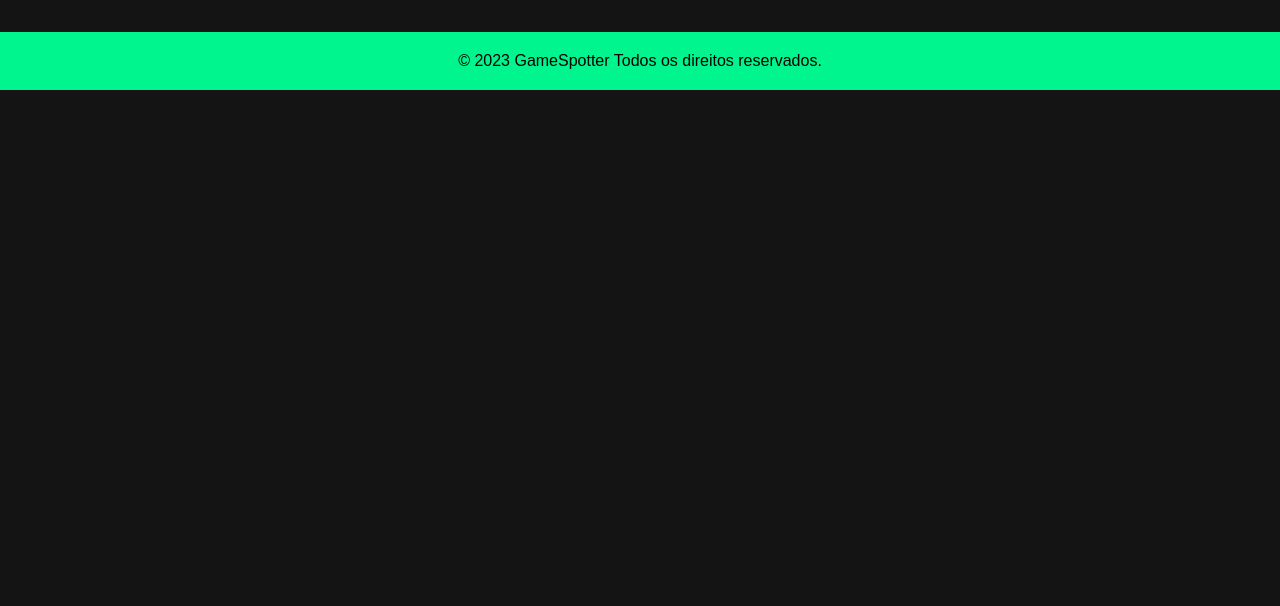
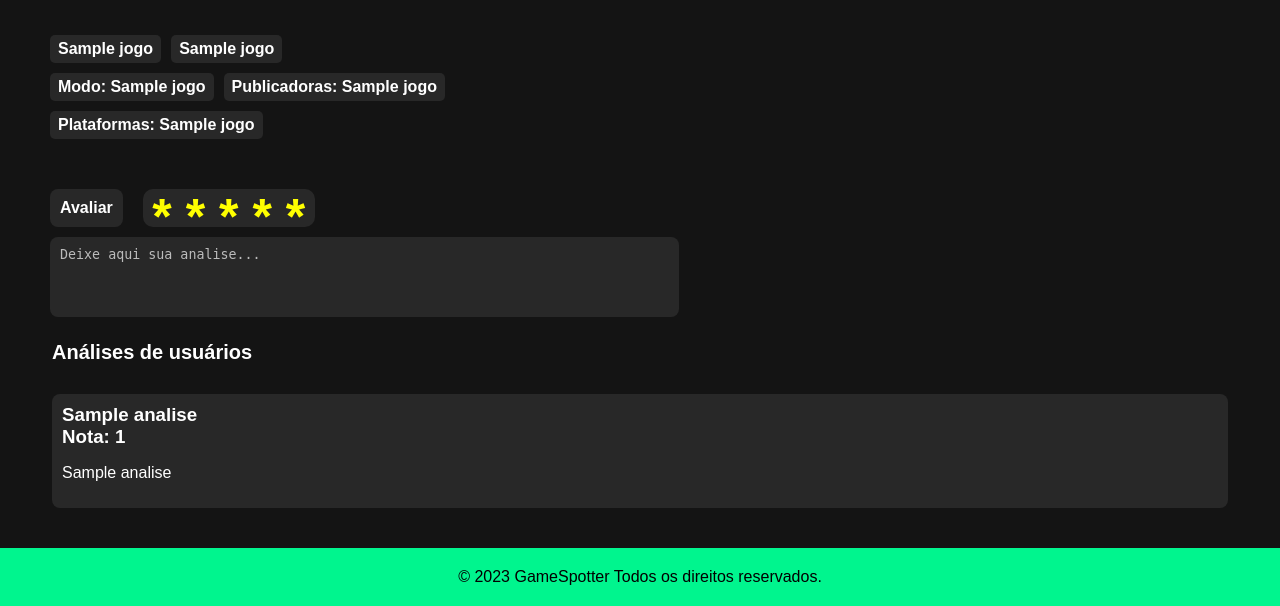
Before and after one commit to ViniHubb/CatalogoJogos, a Flask app: template templates/paginaJogo.html in a window 1280 px wide. Shown: the part 710-1316 px from the top of the page. Before the commit the page ends 800 px from the top, so only its background shows below. Run offline with Flask 3, Linux system fonts and the light colour scheme; the template is opened without the code that fills it: most values are stand-ins (such as "Sample title", 1, 10 or a date in 2020).

Commit message:
Mais alterações na tela do jogo e na rota /jogo

```diff
--- a/main.py
+++ b/main.py
@@ -6,7 +6,7 @@ conexao = mysql.connector.connect(
 
     host = 'localhost',
     user='root',
-    password='143786',
+    password='1234',
     database='catalogo',
 )
 
@@ -24,7 +24,7 @@ class Usuario(UserMixin):
 @login_manager.user_loader
 def load_user(user_id):
     cursor = conexao.cursor(dictionary=True)
-    cursor.execute("SELECT * FROM usuario WHERE email = %s", (user_id,))
+    cursor.execute("SELECT * FROM usuarios WHERE email = %s", (user_id,))
     usuario_data = cursor.fetchone()
     if usuario_data:
         usuario = Usuario()
@@ -49,7 +49,7 @@ def Catalogo():
         termo_pesquisa = request.form['termo_pesquisa']
 
         # Consultar o banco de dados para jogos que contenham o termo de pesquisa no nome
-        query = "SELECT * FROM jogos WHERE nome_do_jogo LIKE %s "
+        query = "SELECT * FROM jogos WHERE nome LIKE %s "
         cursor.execute(query, ('%' + termo_pesquisa + '%',))
         resultados = cursor.fetchall()
 
@@ -61,25 +61,46 @@ def Catalogo():
 @app.route('/jogo', methods=['GET', 'POST'])
 def PaginaJogo():
     jogo_id = request.args.get('id', default=None, type=int)
+    jogo_info = None
+    analises_com_nomes = None
+    media_notas = 0.0
+
     if jogo_id is not None:
-        # Aqui, você pode buscar os detalhes do jogo usando o jogo_id
         cursor = conexao.cursor()
-        query = "SELECT * FROM jogos WHERE id = %s"
-        cursor.execute(query, (jogo_id,))
+        query_jogo = "SELECT * FROM jogos WHERE id = %s"
+        cursor.execute(query_jogo, (jogo_id,))
         jogo_info = cursor.fetchone()
 
+        query_analises = """
+        SELECT analises.nota, analises.comentario, usuarios.nome
+        FROM analises
+        JOIN usuarios ON analises.email_usuario = usuarios.email
+        WHERE analises.id_jogo = %s;
+        """
+        cursor.execute(query_analises, (jogo_id,))
+        analises_com_nomes = cursor.fetchall()
+
+        if analises_com_nomes != []:
+            query_media = "SELECT AVG(nota) FROM analises WHERE id_jogo = %s"
+            cursor.execute(query_media, (jogo_id,))
+            media_notas = round(cursor.fetchone()[0], 1)
+
     if jogo_info:
-        return render_template('paginaJogo.html', jogo=jogo_info)
+        return render_template('paginaJogo.html',
+            jogo=jogo_info,
+            analises=analises_com_nomes,
+            nota=media_notas
+            )
     else:
         return "Jogo não encontrado", 404
 
 @app.route('/avaliar', methods=['POST'])
 def Avaliar():
     nota = request.form.get('nota')
+    comentario = request.form.get('comentario')
     jogo_id = request.form.get('jogo_id')
 
     return redirect(url_for('PaginaJogo', id=jogo_id))
-
 
 @app.route('/login', methods=['GET', 'POST'])
 def LoginPage():
@@ -88,7 +109,7 @@ def LoginPage():
         senha = request.form['senha']
 
         cursor = conexao.cursor(dictionary=True)
-        cursor.execute("SELECT * FROM usuario WHERE email = %s AND senha = %s", (email, senha))
+        cursor.execute("SELECT * FROM usuarios WHERE email = %s AND senha = %s", (email, senha))
         usuario_data = cursor.fetchone()
 
         if usuario_data:
@@ -115,13 +136,13 @@ def RegistroPage():
         cursor = conexao.cursor()
 
          # Verifica se o e-mail já está cadastrado
-        cursor.execute("SELECT * FROM usuario WHERE email = %s", (email,))
+        cursor.execute("SELECT * FROM usuarios WHERE email = %s", (email,))
         if cursor.fetchone():
             mensagem_erro = "Este e-mail já está cadastrado."
             return render_template('registro.html', mensagem_erro=mensagem_erro)
 
         # Insere o novo usuário no banco de dados
-        cursor.execute("INSERT INTO usuario (nome, email, senha) VALUES (%s, %s, %s)", (nome, email, senha))
+        cursor.execute("INSERT INTO usuarios (nome, email, senha) VALUES (%s, %s, %s)", (nome, email, senha))
         conexao.commit()
 
         mensagem_sucesso = "Registro bem-sucedido! Faça login para continuar."
--- a/static/css/catalogo.css
+++ b/static/css/catalogo.css
@@ -49,7 +49,7 @@ body {
 }
 
 main {
-   flex: 1 1 0;
+   flex: 1;
    text-align: center;
    background-color: #282828;
 }
--- a/static/css/index.css
+++ b/static/css/index.css
@@ -115,6 +115,7 @@ main {
   width: 600px;
   height: 380px;
   border-radius: 10px;
+  box-shadow: 0 0 10px 0px #8a8a8a;
 }
 
 .dentro{
--- a/static/css/paginaJogo.css
+++ b/static/css/paginaJogo.css
@@ -49,7 +49,7 @@ body {
 }
 
 main {
-  flex: 1 1 0;
+  flex: 1;
 }
 
 .hero {
@@ -62,7 +62,7 @@ main {
 .conteinerHero {
   display: flex;
   justify-content: space-between;
-  margin: 30px 0 0 0;
+  margin: 30px 0;
 }
 .tituloHero{
   justify-content: center; /* Para centralizar horizontalmente */
@@ -73,7 +73,7 @@ main {
   display: flex;
   flex-direction: column;
   width: 48%; /* Ajuste conforme necessário */
-  justify-content: center; /* Para centralizar horizontalmente */
+  justify-content: space-around; /* Para centralizar horizontalmente */
   margin: 0 0 0 30px;
 }
 .dentro {
@@ -97,27 +97,33 @@ main {
 }
 
 #descricao {
-  font-size: 16px;
-  line-height: 1.5;
+  font-size: 18px;
+  line-height: 1.6;
   width: 100%;
+  /* padding: 10px 10px;
+  border-radius: 8px;
+  background-color: #282828; */
 }
 
-.jogo {
+.imagem {
   display: flex;
   width: 48%; /* Ajuste conforme necessário */
   height: 100%;
-  margin: 10px 0 0 0;
+  margin: 10px 0;
   justify-content: center;
   align-items: center;
 }
 
 #game {
-  width: 320px;
-  height: 440px;
+  width: 340px;
+  height: 480px;
+  border-radius: 10px;
+  box-shadow: 0 0 100px -50px #fff;
 }
 
 .infosCima {
   display: flex;
+  margin-top: 16px;
 }
 .infosCima h3 {
   background-color: #282828;
@@ -168,6 +174,7 @@ main {
 .classifica {
   display: flex;
   flex-direction: column;
+  margin: 0 0 0 30px;
 }
 
 .nota {
@@ -177,20 +184,17 @@ main {
   border: none;
   padding: 10px;
   border-radius: 8px;
-  background-color: #585858;
+  background-color: #282828;
   color: #fff;
   font-weight: bold;
   font-family: sans-serif;
   font-size: 16px;
   cursor: pointer;
+  transition: background-color 0.3s;
 }
-
-.comentario {
-  width: 100%;
-  height: 100%;
-  background-color: aqua;
+.nota input:hover {
+  background-color: #323232;
 }
-
 #nota {
   position: absolute;
   appearance: none;
@@ -199,13 +203,53 @@ main {
   border: none;
   text-align: center;
   cursor: pointer;
-  background-color: #141414;
+  border-radius: 10px;
+  background-color: #282828;;
   color: yellow;
   margin: 0 0 0 20px;
   font-size: 50px;
   font-weight: bold;
-  width: auto;
-  height: 30px;
+  width: 172px;
+  height: 38px;
+  transition: background-color 0.3s;
+}
+#nota:hover {
+  background-color: #323232;
+}
+
+.comentario {
+  width: 100%;
+  height: 100%;
+}
+.comentario textarea {
+  border: none;
+  resize: none;
+  border-radius: 8px;
+  margin: 10px 0;
+  padding: 10px;
+  background-color: #282828;
+  color: #fff;
+}
+#comentario::placeholder {
+  color: #bbbbbb;
+}
+
+.boxAnalises {
+  display: flex;
+  flex-direction: column;
+  justify-content: space-around;
+  margin: 10px 32px;
+}
+.boxAnalises h2 {
+  font-size: 20px;
+  margin: 0 0 20px 0;
+}
+
+.analise {
+  padding: 10px;
+  margin: 10px 0;
+  border-radius: 8px;
+  background-color: #282828;
 }
 
 footer {
--- a/templates/paginaJogo.html
+++ b/templates/paginaJogo.html
@@ -28,21 +28,35 @@
   <main class="hero">
     <div class="conteinerHero">
       <div class="text">
+        <div>
           <h2>{{ jogo[1] }}</h2>
           <div class="dentro">
-            <h3>{{ jogo[8] }}</h3>
+            <h3>{{ nota }}</h3>
             <img id="estrela" src="static/img/estrela.png" alt="Estrela">
             <h3>Ano: {{ jogo[3] }}</h3>
           </div>
           <p id="descricao">
-            Lorem IpsumLorem Ipsum is simply dummy text of the printing and typesetting industry.
-            Lorem Ipsum has been the industry's standard dummy text ever since the 1500s, when an
-            unknown printer took a galley of type and scrambled it to make a type specimen book.
-            It has survived not only five centuries, but also the leap into electronic typesetting,
-            remaining essentially unchanged. It was popularised in the 1960s with the release of
-            Letraset sheets containing Lorem Ipsum passages, and more recently with desktop
-            publishing software like Aldus PageMaker including versions of Lorem Ipsum.
+            Valorant é um jogo de tiro em primeira pessoa tático desenvolvido
+            e publicado pela Riot Games, conhecida por seu trabalho em League
+            of Legends. Lançado em junho de 2020, o jogo rapidamente ganhou
+            popularidade na comunidade de eSports devido à sua mistura única
+            de jogabilidade estratégica e mecânicas precisas de tiro. O jogo
+            é principalmente competitivo, com duas equipes de cinco jogadores
+            cada. Cada jogador escolhe um "Agente", que possui habilidades
+            únicas que podem ser usadas taticamente durante a partida.
+            As habilidades variam desde a criação de barreiras até a habilidade
+            de revelar a posição dos inimigos. As partidas são divididas em
+            rodadas, e o objetivo principal é plantar uma "Spike" (uma espécie
+            de bomba) em um local específico do mapa ou impedir a equipe
+            adversária de fazê-lo. A jogabilidade enfatiza o trabalho em equipe,
+            a estratégia e a habilidade de tiro, com um ritmo que pode variar de
+            tenso e metódico a rápido e caótico, dependendo da situação.
+            Com uma comunidade ativa e torneios frequentes, Valorant se
+            estabeleceu como um dos principais jogos de FPS táticos no cenário
+            competitivo global.
           </p>
+        </div>
+        <div>
           <div class="infosCima">
             <h3>{{ jogo[4] }}</h3>
             <h3>{{ jogo[2] }}</h3>
@@ -54,10 +68,15 @@
           <div class="plataforma">
             <h3>Plataformas: {{ jogo[6] }}</h3>
           </div>
-
+        </div>
+      </div>
+      <div class="imagem">
+          <img id="game" src="static/img/jogos/{{ jogo[0] }}.jpg">
+      </div>
+    </div>
     <div class="classifica">
+      <form action="/avaliar" method="post">
         <div class="nota">
-              <form action="/avaliar" method="post">
           <input type="hidden" name="jogo_id" value="{{ jogo[0] }}">
           <input type="submit" value="Avaliar">
           <select name="nota" id="nota">
@@ -67,16 +86,29 @@
               <option value="4">* * * *</option>
               <option value="5" selected="selected">* * * * *</option>
           </select>
+        </div>
+        <div class="comentario">
+          <textarea name="comentario" id="comentario"
+            placeholder="Deixe aqui sua analise..."
+            rows="4"
+            cols="74"
+          ></textarea>
+        </div>
       </form>
     </div>
-            <div class="comentario">
-
+    <div class="boxAnalises">
+      {% if analises %}
+        <h2>Análises de usuários</h2>
+        {% for analise in analises %}
+            <div class="analise">
+              <h3>{{ analise[2] }}
+              <h3>Nota: {{ analise[0] }}</h3>
+              <p>{{ analise[1] }}</p>
             </div>
-          </div>
-        </div>
-        <div class="jogo">
-            <img id="game" src="static/img/jogos/{{ jogo[0] }}.jpg">
-        </div>
+        {% endfor %}
+      {% else %}
+          <h2>Jogo ainda sem nenhuma análise. Você pode ser o primeiro!</h2>
+      {% endif %}
     </div>
 </main>
 
```
Also changed, not shown: static/img/jogos/1.jpg (added), static/img/jogos/2.jpg (added). Lines whose indentation alone changed are shown as unchanged.
